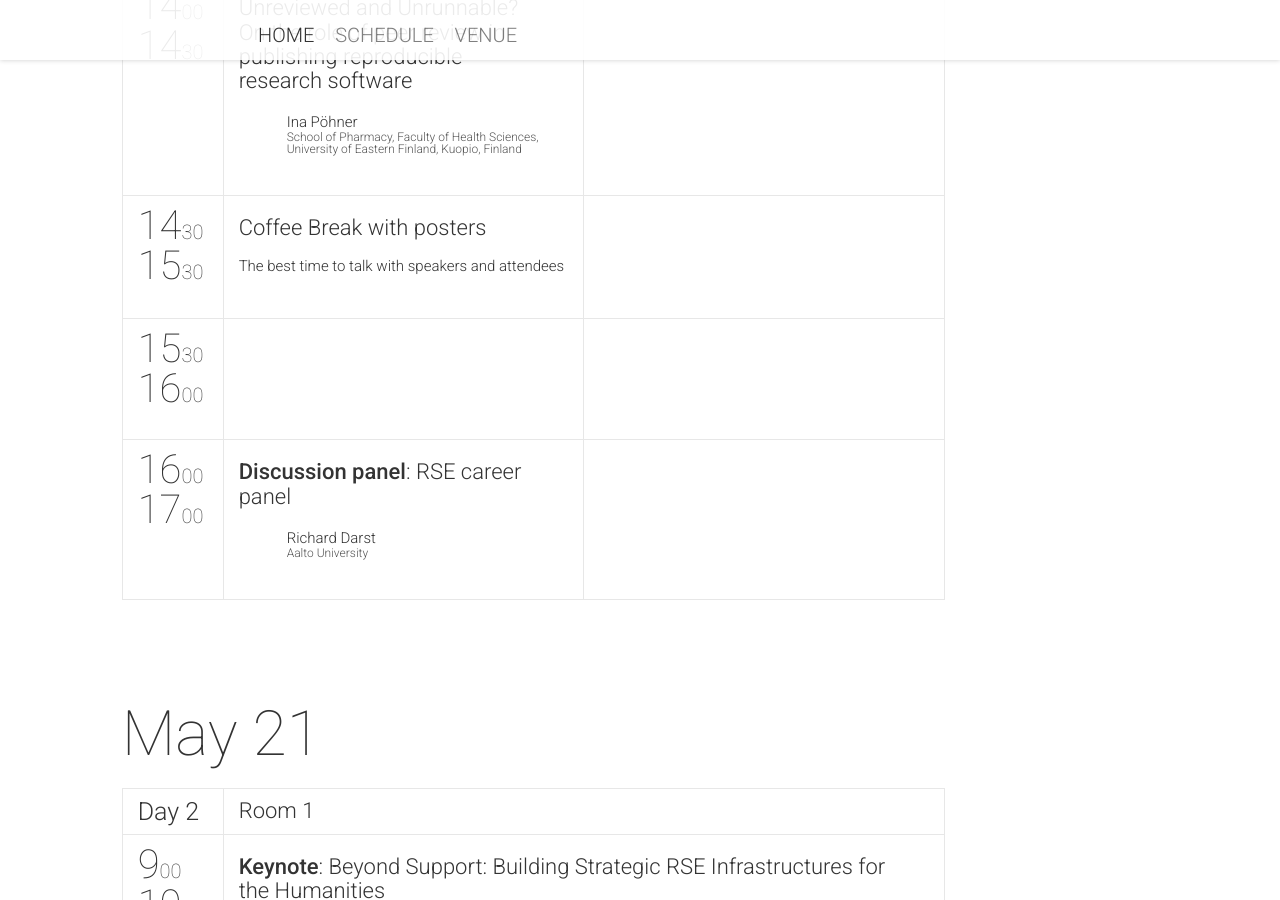
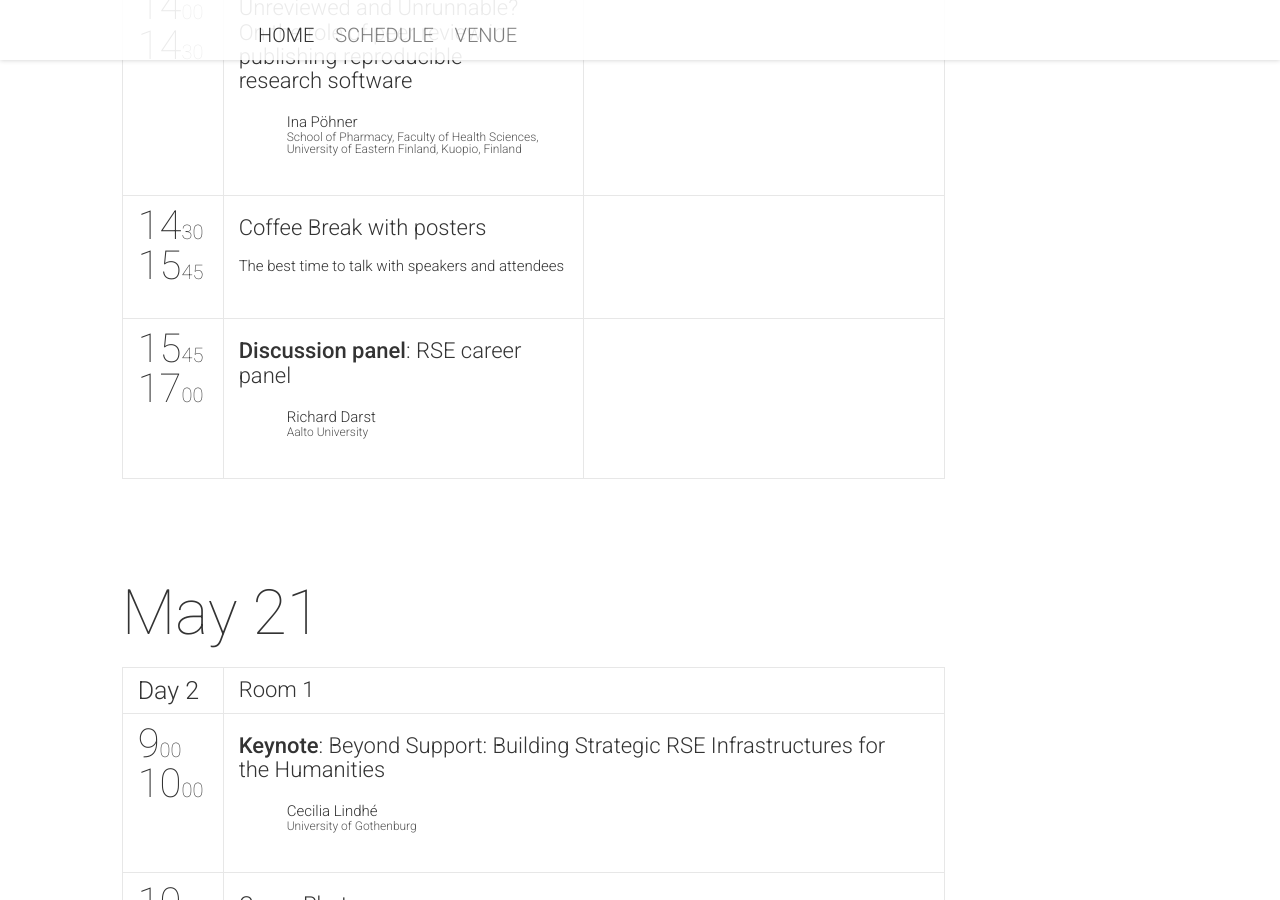
Before and after one commit to nordic-rse/nrse2025, a Jekyll site: the page built from index.html, in a window 1280 px wide and 900 px high, scrolled down 2780 px. Built offline with Jekyll 4.4.1, drawn with Linux system fonts in a browser that asks for light colours; nearby versions of some CDN libraries; comment, search, counter and statistics services are not loaded; some of the changed text lies outside the part shown.

Commit message:
_data/schedule: poster session extended, panel extended, day 2 talk removed

```diff
--- a/_data/schedule.yml
+++ b/_data/schedule.yml
@@ -49,16 +49,16 @@
     }
     - {
     	startTime: "14:30",
-    	endTime: "15:30",
+    	endTime: "15:45",
     	sessionIds: [308,999]  # coffee with posters
     }
+    #- {
+    #	startTime: "15:30",
+    #	endTime: "16:00",
+    #	sessionIds: [999,999]  # To be filled
+    #}
     - {
-    	startTime: "15:30",
-    	endTime: "16:00",
-    	sessionIds: [999,999]  # To be filled
-    }
-    - {
-    	startTime: "16:00",
+    	startTime: "15:45",
     	endTime: "17:00",
     	sessionIds: [403,999]
     }
@@ -86,7 +86,7 @@
     - {
     	startTime: "10:30",
     	endTime: "11:00",
-    	sessionIds: [106]
+    	sessionIds: [999]  # needs filling
     }
     - {
     	startTime: "11:00",
```
